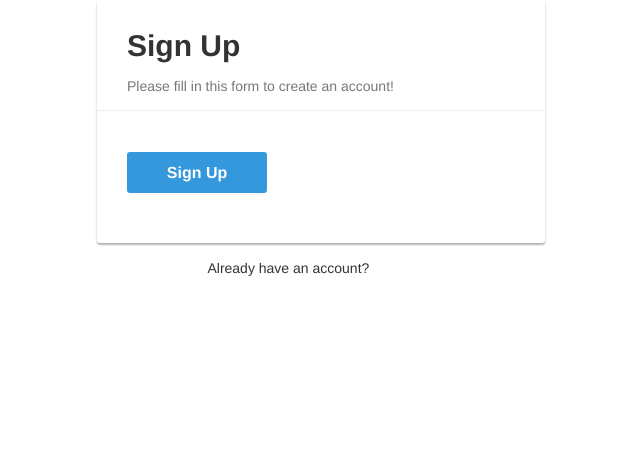
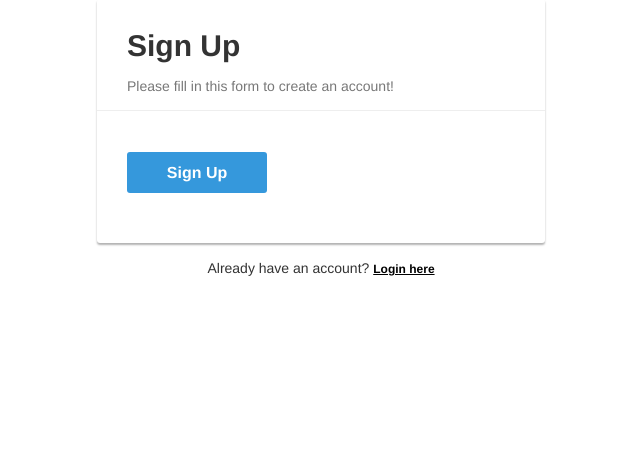
Before and after one commit to kevin123george/kart0, a Django app: template templates/account/signup.html in a window 1280 px wide. Shown: the part 199-653 px from the top of the page, without its empty margins (319-959 px from the left). Run offline with Django 3.2, Linux system fonts and the light colour scheme; the template is opened without the code that fills it, so the values that code supplies are empty; some libraries are stand-ins or nearby versions.

Commit message:
make it better

```diff
--- a/templates/account/signup.html
+++ b/templates/account/signup.html
@@ -122,7 +122,7 @@
             <button type="submit" class="btn btn-primary btn-lg">Sign Up</button>
         </div>
     </form>
-  <div class="hint-text">Already have an account? <a href="/accounts/login/">Login here</a></div>
+  <div class="hint-text">Already have an account? <a href="/accounts/login/" style="color: black">Login here</a></div>
   {% if form.errors %}
 
 <div id="errors">
```
